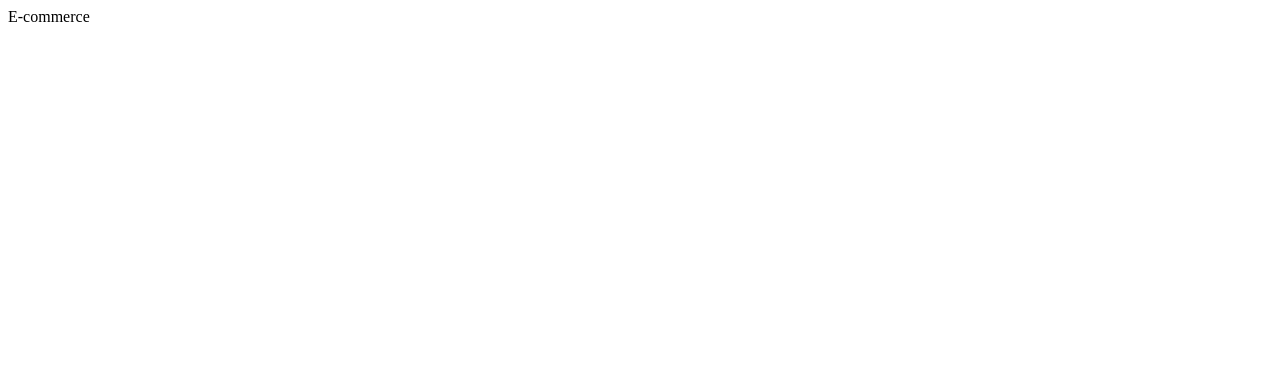
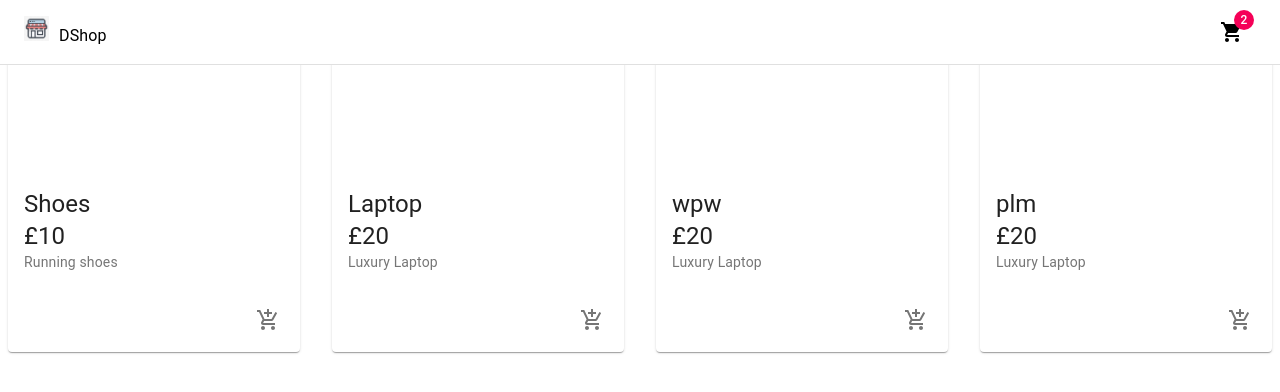
Before and after one commit to deeamon128/e-commerce, a React (Create React App) app: page / in a window 1280 px wide. Shown: the top 392 px of the page. Built offline with nearby package versions, Linux system fonts and the light colour scheme.

Commit message:
Nav bar and products hardcode list to test

```diff
--- a/package.json
+++ b/package.json
@@ -11,7 +11,6 @@
     "@testing-library/jest-dom": "^5.16.1",
     "@testing-library/react": "^12.1.2",
     "@testing-library/user-event": "^13.5.0",
-    "eslint": "^8.5.0",
     "react": "^17.0.2",
     "react-dom": "^17.0.2",
     "react-hook-form": "^7.22.2",
--- a/src/App.js
+++ b/src/App.js
@@ -1,9 +1,12 @@
 import React from "react";
+import Navbar from "./components/Navbar/Navbar";
+import Products from "./components/Products/Products";
 
 function App() {
   return (
     <div>
-      E-commerce
+      <Navbar />
+      <Products />
     </div>
   );
 }
--- /dev/null
+++ b/src/components/Navbar/Navbar.jsx
@@ -0,0 +1,32 @@
+import React from 'react';
+import { AppBar, Toolbar, IconButton, Badge, MenuItem, Menu, Typography } from '@material-ui/core';
+import { ShoppingCart } from '@material-ui/icons';
+
+import logo from '../../assets/shop.png'
+import useStyles from './styles';
+
+const Navbar = () => {
+  const classes = useStyles();
+  return (
+    <>
+      <AppBar position="fixed" className={classes.appBar} color="inherit">
+        <Toolbar>
+          <Typography>
+            <img src={logo} alt="Commerce" height="25px" className={classes.image} />
+            DShop
+          </Typography>
+          <div className={classes.grow} />
+          <div className={classes.button}>
+            <IconButton aria-label="Show cart items" color="inherit">
+              <Badge badgeContent={2} color="secondary">
+                <ShoppingCart />
+              </Badge>
+            </IconButton>
+          </div>
+        </Toolbar>
+      </AppBar>
+    </>
+  )
+}
+
+export default Navbar
--- /dev/null
+++ b/src/components/Navbar/styles.js
@@ -0,0 +1,68 @@
+import { makeStyles, fade } from '@material-ui/core/styles';
+
+const drawerWidth = 0;
+
+export default makeStyles((theme) => ({
+  appBar: {
+    boxShadow: 'none',
+    borderBottom: '1px solid rgba(0, 0, 0, 0.12)',
+    [theme.breakpoints.up('sm')]: {
+      width: `calc(100% - ${drawerWidth}px)`,
+      marginLeft: drawerWidth,
+    },
+  },
+  title: {
+    flexGrow: 1,
+    alignItems: 'center',
+    display: 'flex',
+    textDecoration: 'none',
+  },
+  image: {
+    marginRight: '10px',
+  },
+  menuButton: {
+    marginRight: theme.spacing(2),
+    [theme.breakpoints.up('sm')]: {
+      display: 'none',
+    },
+  },
+  grow: {
+    flexGrow: 1,
+  },
+  search: {
+    position: 'relative',
+    borderRadius: theme.shape.borderRadius,
+    backgroundColor: fade(theme.palette.common.white, 0.15),
+    '&:hover': {
+      backgroundColor: fade(theme.palette.common.white, 0.25),
+    },
+    marginRight: theme.spacing(2),
+    marginLeft: 0,
+    width: '100%',
+    [theme.breakpoints.up('sm')]: {
+      width: 'auto',
+    },
+  },
+  searchIcon: {
+    padding: theme.spacing(0, 2),
+    height: '100%',
+    position: 'absolute',
+    pointerEvents: 'none',
+    display: 'flex',
+    alignItems: 'center',
+    justifyContent: 'center',
+  },
+  inputRoot: {
+    color: 'inherit',
+  },
+  inputInput: {
+    padding: theme.spacing(1, 1, 1, 0),
+    // vertical padding + font size from searchIcon
+    paddingLeft: `calc(1em + ${theme.spacing(4)}px)`,
+    transition: theme.transitions.create('width'),
+    width: '100%',
+    [theme.breakpoints.up('md')]: {
+      width: '20ch',
+    },
+  },
+}));
--- /dev/null
+++ b/src/components/Products/Product/Product.jsx
@@ -0,0 +1,37 @@
+import React from 'react';
+import { Card, CardMedia, CardContent, CardActions, Typography, IconButton } from '@material-ui/core';
+import { AddShoppingCart } from '@material-ui/icons';
+import useStyles from './styles';
+
+
+const Product = ( {product} ) => {
+  const classes = useStyles();
+
+  return (
+    <Card className={classes.root}>
+      <CardMedia className={classes.media} image='' title={product.title}/>
+      <CardContent>
+        <div className={classes.cardContent}>
+          <Typography variant="h5">
+            {product.name}
+          </Typography>
+        </div>
+        <div className={classes.cardContent}>
+          <Typography variant="h5">
+            {product.price}
+          </Typography>
+        </div>
+        <Typography variant="body2" color="textSecondary">
+          {product.description}
+        </Typography>
+      </CardContent>
+      <CardActions disableSpacing className={classes.cardActions}>
+        <IconButton aria-label="Add to Cart">
+          <AddShoppingCart />
+        </IconButton>
+      </CardActions>
+    </Card>
+  )
+}
+
+export default Product
--- /dev/null
+++ b/src/components/Products/Product/styles.js
@@ -0,0 +1,20 @@
+import { makeStyles } from '@material-ui/core/styles';
+
+export default makeStyles(() => ({
+  root: {
+    // maxWidth: 345, original width style
+    maxWidth: '100%',
+  },
+  media: {
+    height: 0,
+    paddingTop: '56.25%', // 16:9
+  },
+  cardActions: {
+    display: 'flex',
+    justifyContent: 'flex-end',
+  },
+  cardContent: {
+    display: 'flex',
+    justifyContent: 'space-between',
+  },
+}));
--- a/src/components/Products/Products.jsx
+++ b/src/components/Products/Products.jsx
@@ -0,0 +1,24 @@
+import React from 'react';
+import Product from './Product/Product';
+import { Grid } from '@material-ui/core';
+
+const products = [
+  { id: 1, name: 'Shoes', description:'Running shoes', price: '£10' },
+  { id: 2, name: 'Laptop', description:'Luxury Laptop', price: '£20'},
+  { id: 3, name: 'wpw', description:'Luxury Laptop', price: '£20'},
+  { id: 4, name: 'plm', description:'Luxury Laptop', price: '£20'}
+]
+
+const Products = () => {
+  return (
+    <Grid container justifyContent="center" spacing={4}>
+      {products.map((product) => (
+        <Grid item key={product.id} xs={12} sm={6} md={4} lg={3}>
+          <Product product={product}/>
+        </Grid>
+      ))}
+    </Grid>
+  )
+}
+
+export default Products
```
Also changed, not shown: src/assets/shop.png (added).
